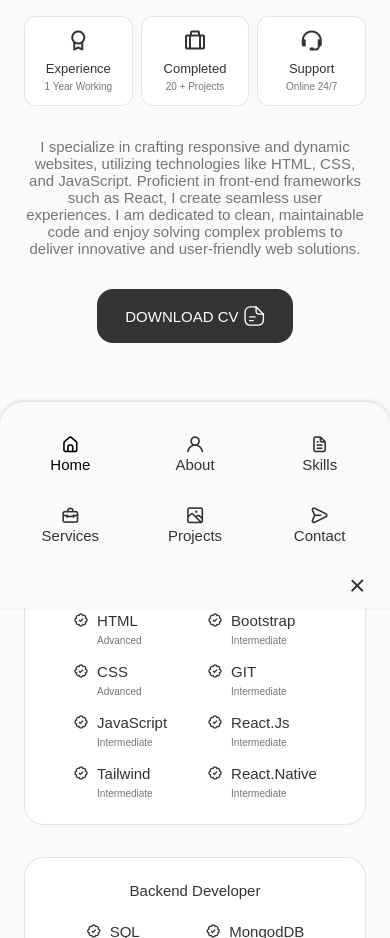
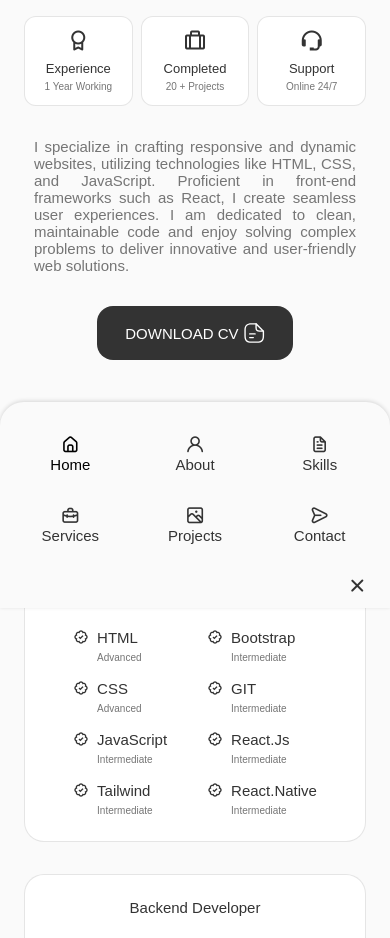
Before and after one commit to adnan2188/my_portfolio, a React (Vite) app: page / in a window 390 px wide. Shown: the part 1080-2018 px from the top of the page. Built offline with nearby package versions, Linux system fonts and the light colour scheme.

Commit message:
changed in project cards

```diff
--- a/src/components/about/About.css
+++ b/src/components/about/About.css
@@ -84,7 +84,8 @@
     }
 
     .about_description {
-        padding: 0;
+        padding: 0 10px;
+        text-align: justify;
     }
 }
 
--- a/src/components/qualification/Qualification.jsx
+++ b/src/components/qualification/Qualification.jsx
@@ -45,7 +45,7 @@ const Qualification = () => {
                                 <h3 className="qualification_title">Web development</h3>
                                 <span className="qualification_subtitle">Pakistan - Institute</span>
                                 <div className="qualification_calendar">
-                                    <i className="uil uil-calendar-alt">2023 - Present</i>
+                                    <i className="uil uil-calendar-alt"> 2023 - Present</i>
                                 </div>
                             </div>
 
@@ -65,7 +65,7 @@ const Qualification = () => {
                                 <h3 className="qualification_title">Dars-e-Nizami</h3>
                                 <span className="qualification_subtitle">Pakistan - Institute</span>
                                 <div className="qualification_calendar">
-                                    <i className="uil uil-calendar-alt">2015 - 2023 </i>
+                                    <i className="uil uil-calendar-alt"> 2015 - 2023 </i>
                                 </div>
                             </div>
                         </div>
@@ -76,7 +76,7 @@ const Qualification = () => {
                                 <h3 className="qualification_title">F.A</h3>
                                 <span className="qualification_subtitle">Pakistan - Institute</span>
                                 <div className="qualification_calendar">
-                                    <i className="uil uil-calendar-alt">2021 - 2023</i>
+                                    <i className="uil uil-calendar-alt"> 2021 - 2023</i>
                                 </div>
                             </div>
 
@@ -96,7 +96,7 @@ const Qualification = () => {
                                 <h3 className="qualification_title">Matric</h3>
                                 <span className="qualification_subtitle">Paksitan - Institute</span>
                                 <div className="qualification_calendar">
-                                    <i className="uil uil-calendar-alt">2019 - 2021</i>
+                                    <i className="uil uil-calendar-alt"> 2019 - 2021</i>
                                 </div>
                             </div>
                         </div>
@@ -105,7 +105,7 @@ const Qualification = () => {
 
                     <div className={toggleState === 2 ? "qualification_content qualification_content-active" : "qualification_content"}>
                         <div style={{ fontSize: "20px", }}>
-                            <p style={{ textAlign: "center", fontWeight: 600, letterSpacing: 3, lineHeight: "40px" }}>
+                            <p style={{ textAlign: "center", fontWeight: 600, letterSpacing: 3, lineHeight: "30px" }}>
                                 {/* I have strong foundation in React.js Collaborated on projects, ensuring responsive design and optimal user experiences. Committed to continuous learning and growth in dynamic development environments. */}
                                 Learning prosess <br /> now a days
                             </p>
--- a/src/components/work/Work.css
+++ b/src/components/work/Work.css
@@ -128,4 +128,8 @@
     .work_filters {
         column-gap: 0.25rem;
     }
+
+    .work_img {
+        height: 200px;
+    }
 }
```
